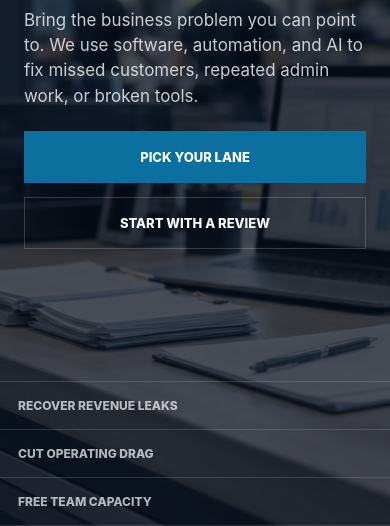
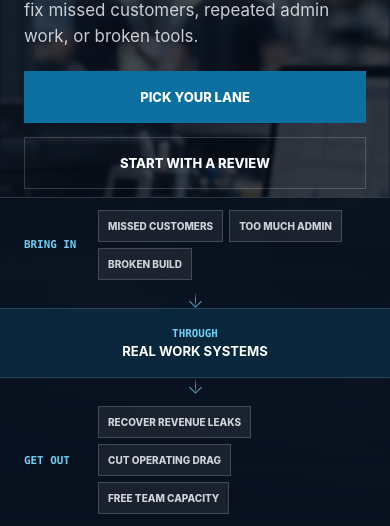
Before and after one commit to piu-base/realworksystems.com, a website: page index.html in a window 390 px wide. Shown: the part 318-844 px from the top of the page. Drawn offline with Linux system fonts and the light colour scheme.

Commit message:
Turn hero labels into process flow

```diff
--- a/index.html
+++ b/index.html
@@ -37,11 +37,6 @@
       <section class="hero">
         <div class="hero-visual">
           <img src="assets/hero-operations-calm.jpg" alt="" />
-          <div class="scene-labels" aria-label="Common business problems">
-            <a class="scene-label scene-label-a" href="/revenue-capture.html">Missed customers</a>
-            <a class="scene-label scene-label-b" href="/operating-leverage.html">Too much admin</a>
-            <a class="scene-label scene-label-c" href="/code-rescue.html">Broken build</a>
-          </div>
         </div>
 
         <div class="hero-copy" data-reveal>
@@ -55,10 +50,29 @@
           </div>
         </div>
 
-        <div class="hero-footer" data-reveal>
-          <span>Recover revenue leaks</span>
-          <span>Cut operating drag</span>
-          <span>Free team capacity</span>
+        <div class="hero-flow" data-reveal aria-label="Real Work Systems input and output flow">
+          <div class="flow-group flow-inputs">
+            <span class="flow-label">Bring in</span>
+            <div class="flow-items">
+              <a class="flow-chip" href="/revenue-capture.html">Missed customers</a>
+              <a class="flow-chip" href="/operating-leverage.html">Too much admin</a>
+              <a class="flow-chip" href="/code-rescue.html">Broken build</a>
+            </div>
+          </div>
+          <div class="flow-connector" aria-hidden="true"></div>
+          <div class="flow-core">
+            <span>Through</span>
+            <strong>Real Work Systems</strong>
+          </div>
+          <div class="flow-connector" aria-hidden="true"></div>
+          <div class="flow-group flow-results">
+            <span class="flow-label">Get out</span>
+            <div class="flow-items">
+              <span class="flow-chip">Recover revenue leaks</span>
+              <span class="flow-chip">Cut operating drag</span>
+              <span class="flow-chip">Free team capacity</span>
+            </div>
+          </div>
         </div>
       </section>
 
--- a/scripts/check-site.mjs
+++ b/scripts/check-site.mjs
@@ -17,9 +17,12 @@ const requiredHtml = [
   "Recover revenue leaks",
   "Pick your lane",
   "assets/hero-operations-calm.jpg",
+  "Bring in",
   "Missed customers",
   "Too much admin",
   "Broken build",
+  "Through",
+  "Get out",
   "Revenue capture",
   "Operating leverage",
   "Code rescue",
--- a/styles.css
+++ b/styles.css
@@ -166,6 +166,7 @@ textarea {
   z-index: 3;
   width: 100%;
   max-width: 680px;
+  margin-bottom: 108px;
 }
 
 .eyebrow,
@@ -261,56 +262,125 @@ h1 span {
   display: block;
   object-fit: cover;
   object-position: center right;
-  filter: saturate(0.82) contrast(1.04) brightness(0.82);
+  filter: saturate(0.78) contrast(1.03) brightness(0.76) blur(1.2px);
 }
 
-.scene-labels {
+.hero-flow {
   position: absolute;
-  z-index: 2;
-  inset: 0;
-  pointer-events: none;
+  z-index: 3;
+  left: 0;
+  right: 0;
+  bottom: 0;
+  min-height: 118px;
+  display: grid;
+  grid-template-columns: minmax(0, 1fr) 72px minmax(180px, 0.42fr) 72px minmax(0, 1fr);
+  align-items: stretch;
+  border-top: 1px solid rgba(248, 250, 252, 0.16);
+  background:
+    linear-gradient(90deg, rgba(8, 17, 31, 0.93), rgba(8, 17, 31, 0.72) 48%, rgba(8, 17, 31, 0.62)),
+    rgba(8, 17, 31, 0.76);
+  backdrop-filter: blur(16px);
 }
 
-.scene-label {
-  position: absolute;
-  min-height: 44px;
-  display: inline-flex;
+.flow-group {
+  display: grid;
+  grid-template-columns: 74px minmax(0, 1fr);
+  gap: 18px;
   align-items: center;
-  padding: 0 14px;
-  border: 1px solid rgba(248, 250, 252, 0.22);
-  background: rgba(8, 17, 31, 0.64);
-  color: rgba(248, 250, 252, 0.82);
-  font-size: 12px;
+  padding: 22px clamp(18px, 5vw, 72px);
+}
+
+.flow-inputs {
+  padding-right: 8px;
+}
+
+.flow-results {
+  padding-left: 8px;
+}
+
+.flow-label,
+.flow-core span {
+  color: var(--accent-2);
+  font-family: ui-monospace, SFMono-Regular, Menlo, monospace;
+  font-size: 0.74rem;
   font-weight: 850;
   text-transform: uppercase;
   letter-spacing: 0;
-  backdrop-filter: blur(12px);
-  pointer-events: auto;
+}
+
+.flow-items {
+  display: flex;
+  flex-wrap: wrap;
+  gap: 8px;
+  align-items: center;
+}
+
+.flow-chip {
+  min-height: 38px;
+  display: inline-flex;
+  align-items: center;
+  padding: 0 12px;
+  border: 1px solid rgba(248, 250, 252, 0.18);
+  background: rgba(248, 250, 252, 0.07);
+  color: rgba(248, 250, 252, 0.82);
+  font-size: 12px;
+  font-weight: 820;
+  text-transform: uppercase;
+  letter-spacing: 0;
   transition:
     background 180ms ease,
     border-color 180ms ease,
     transform 180ms ease;
 }
 
-.scene-label:hover {
+a.flow-chip:hover {
   background: rgba(11, 111, 159, 0.42);
-  border-color: rgba(111, 208, 244, 0.54);
+  border-color: rgba(111, 208, 244, 0.5);
   transform: translateY(-2px);
 }
 
-.scene-label-a {
-  top: 28%;
-  right: 30%;
+.flow-core {
+  display: flex;
+  flex-direction: column;
+  align-items: center;
+  justify-content: center;
+  gap: 8px;
+  padding: 18px 16px;
+  border-left: 1px solid rgba(248, 250, 252, 0.14);
+  border-right: 1px solid rgba(248, 250, 252, 0.14);
+  background: rgba(11, 111, 159, 0.22);
+  text-align: center;
 }
 
-.scene-label-b {
-  top: 50%;
-  right: 18%;
+.flow-core strong {
+  color: var(--white);
+  font-size: 1rem;
+  line-height: 1.15;
+  text-transform: uppercase;
 }
 
-.scene-label-c {
-  bottom: 22%;
-  right: 34%;
+.flow-connector {
+  position: relative;
+  display: grid;
+  place-items: center;
+}
+
+.flow-connector::before {
+  content: "";
+  width: 100%;
+  height: 1px;
+  background: linear-gradient(90deg, transparent, rgba(111, 208, 244, 0.72), transparent);
+}
+
+.flow-connector::after {
+  content: "";
+  position: absolute;
+  right: 12px;
+  width: 8px;
+  height: 8px;
+  border-top: 1px solid rgba(111, 208, 244, 0.78);
+  border-right: 1px solid rgba(111, 208, 244, 0.78);
+  transform: rotate(45deg);
 }
 
 .engagement-steps span,
@@ -321,30 +391,6 @@ h1 span {
   font-weight: 800;
   text-transform: uppercase;
   letter-spacing: 0;
-}
-
-.hero-footer {
-  position: absolute;
-  z-index: 2;
-  bottom: 0;
-  left: 0;
-  right: 0;
-  display: grid;
-  grid-template-columns: repeat(3, 1fr);
-  border-top: 1px solid var(--line);
-  color: rgba(248, 250, 252, 0.7);
-  font-size: 12px;
-  font-weight: 800;
-  text-transform: uppercase;
-  letter-spacing: 0;
-}
-
-.hero-footer span {
-  min-height: 64px;
-  display: flex;
-  align-items: center;
-  padding: 0 clamp(18px, 5vw, 72px);
-  border-right: 1px solid var(--line);
 }
 
 .section {
@@ -1113,7 +1159,11 @@ textarea:focus {
 
   .hero {
     align-items: flex-end;
-    padding-bottom: 150px;
+    padding-bottom: 250px;
+  }
+
+  .hero-copy {
+    margin-bottom: 0;
   }
 
   .hero-visual img {
@@ -1121,11 +1171,11 @@ textarea:focus {
     opacity: 0.72;
   }
 
-  .scene-labels {
-    opacity: 0.24;
+  .hero-flow {
+    grid-template-columns: 1fr;
+    min-height: 0;
   }
 
-  .hero-footer,
   .proof-section,
   .split,
   .lane-detail,
@@ -1157,11 +1207,33 @@ textarea:focus {
     font-size: 3.75rem;
   }
 
-  .hero-footer span {
-    min-height: 48px;
-    padding: 0 18px;
+  .flow-group {
+    grid-template-columns: 88px minmax(0, 1fr);
+    padding: 14px 18px;
+  }
+
+  .flow-connector {
+    height: 16px;
+  }
+
+  .flow-connector::before {
+    width: 1px;
+    height: 100%;
+    background: linear-gradient(180deg, transparent, rgba(111, 208, 244, 0.72), transparent);
+  }
+
+  .flow-connector::after {
+    right: auto;
+    bottom: 2px;
+    transform: rotate(135deg);
+  }
+
+  .flow-core {
+    min-height: 64px;
+    border-left: 0;
     border-right: 0;
-    border-bottom: 1px solid var(--line);
+    border-top: 1px solid rgba(248, 250, 252, 0.14);
+    border-bottom: 1px solid rgba(248, 250, 252, 0.14);
   }
 
   .proof-item {
@@ -1220,8 +1292,8 @@ textarea:focus {
   .hero {
     padding-left: 24px;
     padding-right: 24px;
-    padding-top: calc(var(--header) + 108px);
-    padding-bottom: 172px;
+    padding-top: calc(var(--header) + 48px);
+    padding-bottom: 276px;
     align-items: flex-start;
   }
 
@@ -1242,8 +1314,40 @@ textarea:focus {
     opacity: 0.34;
   }
 
-  .scene-labels {
-    display: none;
+  .hero-flow {
+    background:
+      linear-gradient(180deg, rgba(8, 17, 31, 0.46), rgba(8, 17, 31, 0.94)),
+      rgba(8, 17, 31, 0.82);
+  }
+
+  .flow-group {
+    grid-template-columns: 62px minmax(0, 1fr);
+    gap: 12px;
+    padding: 12px 24px;
+  }
+
+  .flow-label,
+  .flow-core span {
+    font-size: 0.68rem;
+  }
+
+  .flow-items {
+    gap: 6px;
+  }
+
+  .flow-chip {
+    min-height: 32px;
+    padding: 0 9px;
+    font-size: 10px;
+  }
+
+  .flow-core {
+    min-height: 54px;
+    gap: 4px;
+  }
+
+  .flow-core strong {
+    font-size: 0.82rem;
   }
 
   .hero-subtitle {
```
